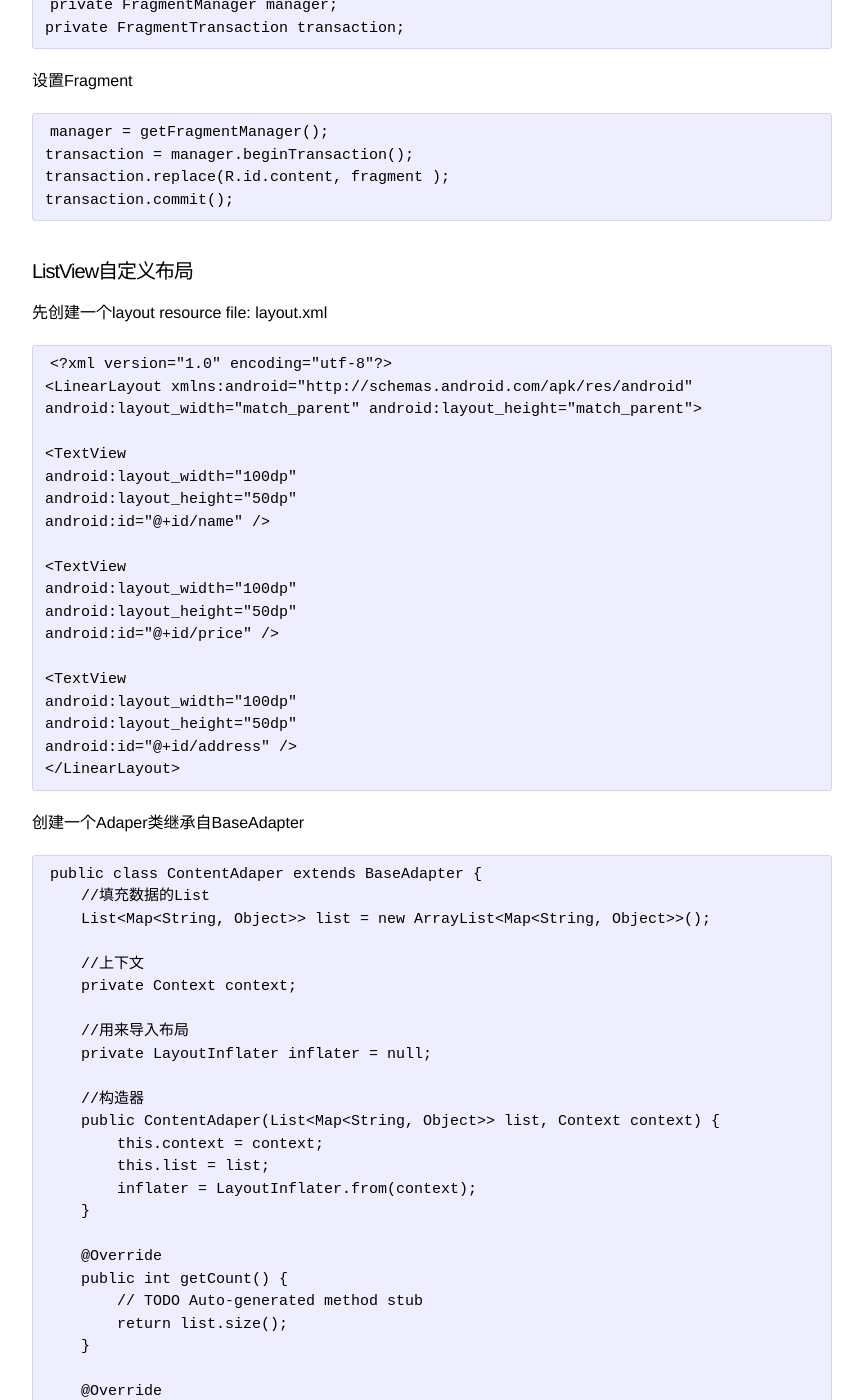
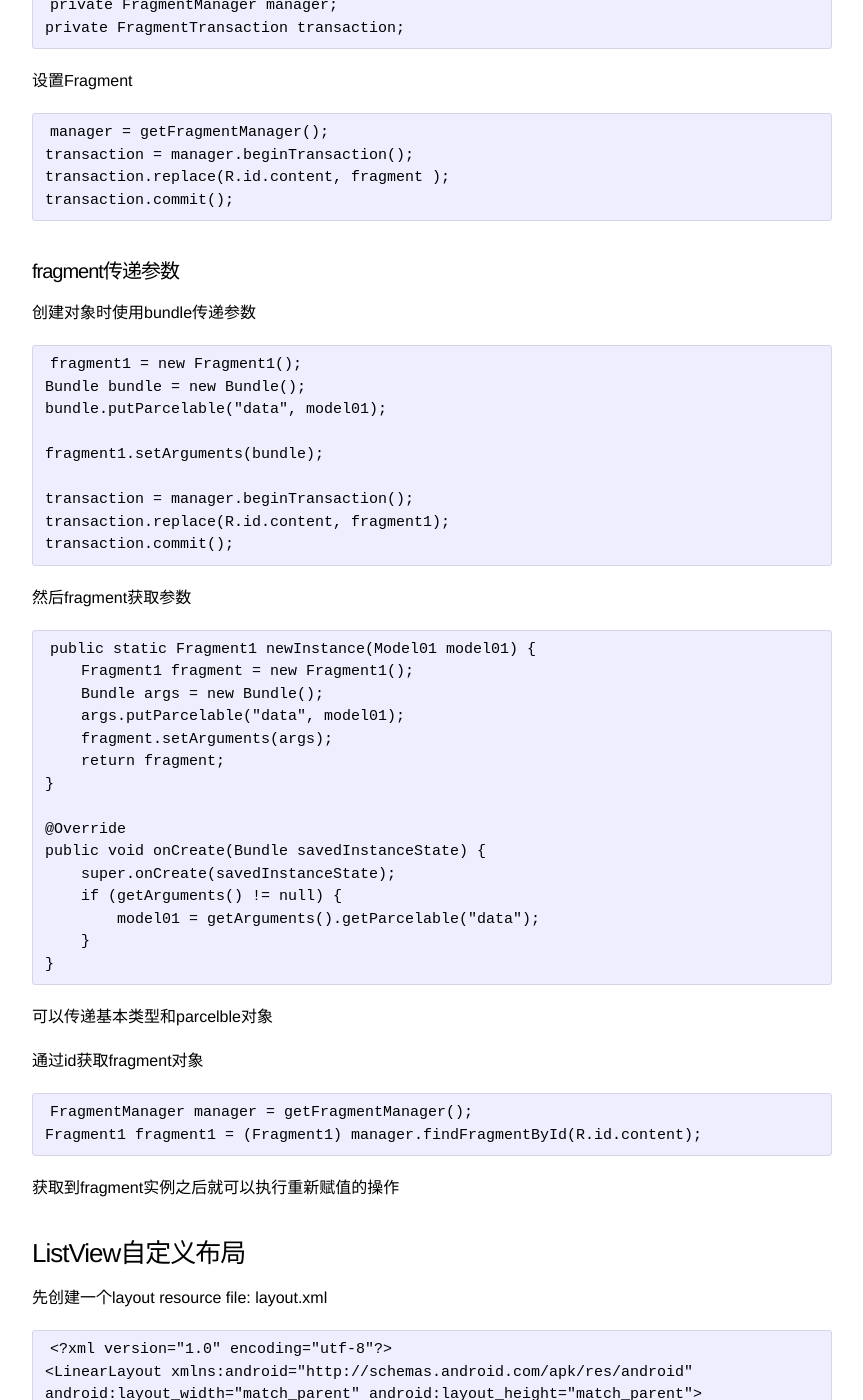
Before and after one commit to viator42/viator42.github.io, a Jekyll site: the page built from _posts/2014-4-4-android-note.markdown, in a window 1280 px wide and 1400 px high, scrolled down 3054 px. Shown: the whole window, without its empty margins (208-1071 px from the left). Built offline with Jekyll 4.4.1, drawn with Linux system fonts in a browser that asks for light colours; some of the changed text lies outside the part shown.

Commit message:
add post

```diff
--- a/_posts/2014-4-4-android-note.markdown
+++ b/_posts/2014-4-4-android-note.markdown
@@ -118,7 +118,48 @@ Activity.java 使用 Fragment
     transaction.replace(R.id.content, fragment );
     transaction.commit();
 
-#### ListView自定义布局
+#### fragment传递参数
+
+创建对象时使用bundle传递参数
+
+    fragment1 = new Fragment1();
+    Bundle bundle = new Bundle();
+    bundle.putParcelable("data", model01);
+
+    fragment1.setArguments(bundle);
+
+    transaction = manager.beginTransaction();
+    transaction.replace(R.id.content, fragment1);
+    transaction.commit();
+
+然后fragment获取参数
+
+    public static Fragment1 newInstance(Model01 model01) {
+        Fragment1 fragment = new Fragment1();
+        Bundle args = new Bundle();
+        args.putParcelable("data", model01);
+        fragment.setArguments(args);
+        return fragment;
+    }
+
+    @Override
+    public void onCreate(Bundle savedInstanceState) {
+        super.onCreate(savedInstanceState);
+        if (getArguments() != null) {
+            model01 = getArguments().getParcelable("data");
+        }
+    }
+
+可以传递基本类型和parcelble对象
+
+通过id获取fragment对象
+
+    FragmentManager manager = getFragmentManager();
+    Fragment1 fragment1 = (Fragment1) manager.findFragmentById(R.id.content);
+
+获取到fragment实例之后就可以执行重新赋值的操作
+
+### ListView自定义布局
 
 先创建一个layout resource file: layout.xml
 
@@ -813,3 +854,24 @@ AndroidManifest.xml文件添加以下权限.
 
     android:layout_width="0dp"
     android:layout_weight="1"
+
+### AutoCompleteTextView的使用方法
+
+AutoCompleteTextView可以为输入框提供补全提示功能
+
+在layout中定义widget
+
+    <AutoCompleteTextView
+    android:id="@+id/search_bar" />
+
+activity中实现
+
+    private AutoCompleteTextView searchEditText;
+    searchEditText = (AutoCompleteTextView) findViewById(R.id.search_bar);
+
+    String[] ary = new String[]{"aaa", "bbb"};  //定义候选词列表,可以使用字符串数组或者ArrayList
+
+    //定义adaper
+    ArrayAdapter<String> searchEditAdapter=new ArrayAdapter<String>(this,
+        android.R.layout.simple_dropdown_item_1line, context.searchList);
+    searchEditText.setAdapter(searchEditAdapter);
```
Also changed, not shown: _posts/2015-12-04-android-viewpager.markdown (added, +120 -0 lines).
